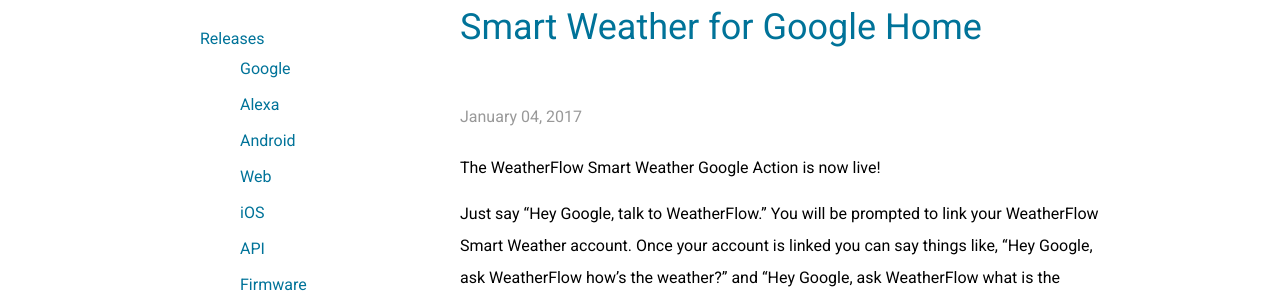
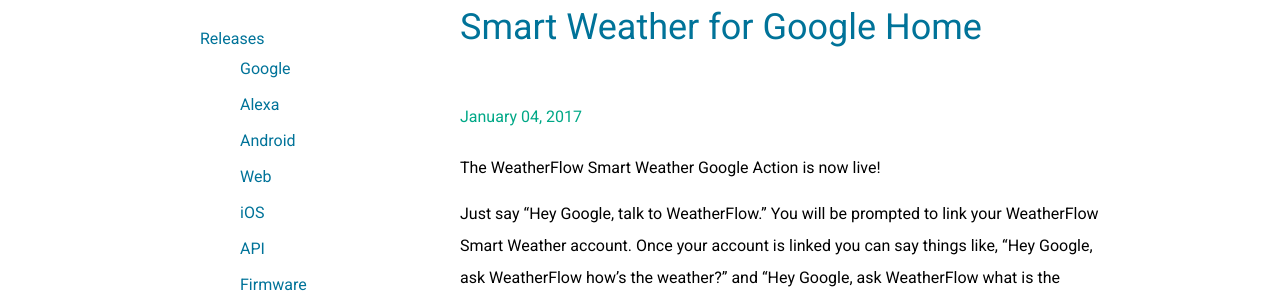
Before and after one commit to WeatherFlow/Tempest, a Jekyll site: the page built from releases/google.html, in a window 1280 px wide. Shown: the part 424-724 px from the top of the page. Built offline with Jekyll 4.4.1, drawn with Linux system fonts in a browser that asks for light colours; nearby versions of some CDN libraries.

Commit message:
Update release.css

```diff
--- a/css/release.css
+++ b/css/release.css
@@ -39,7 +39,7 @@
 }
 
 .post-date {
-	color: #999;
+	color: #00a887;
 	padding: 5px 0;
 	margin: 0 !important;
 }
```
